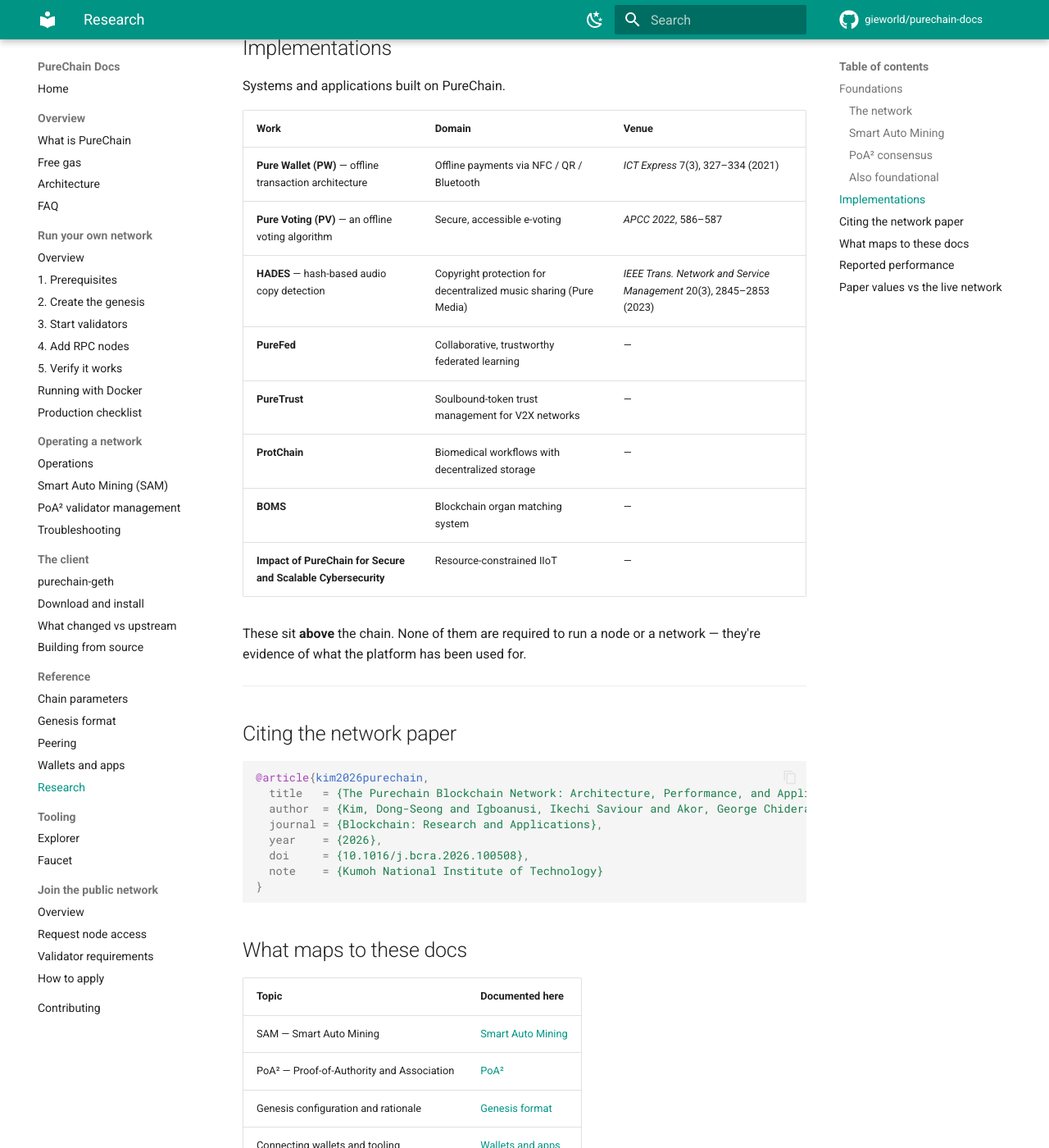
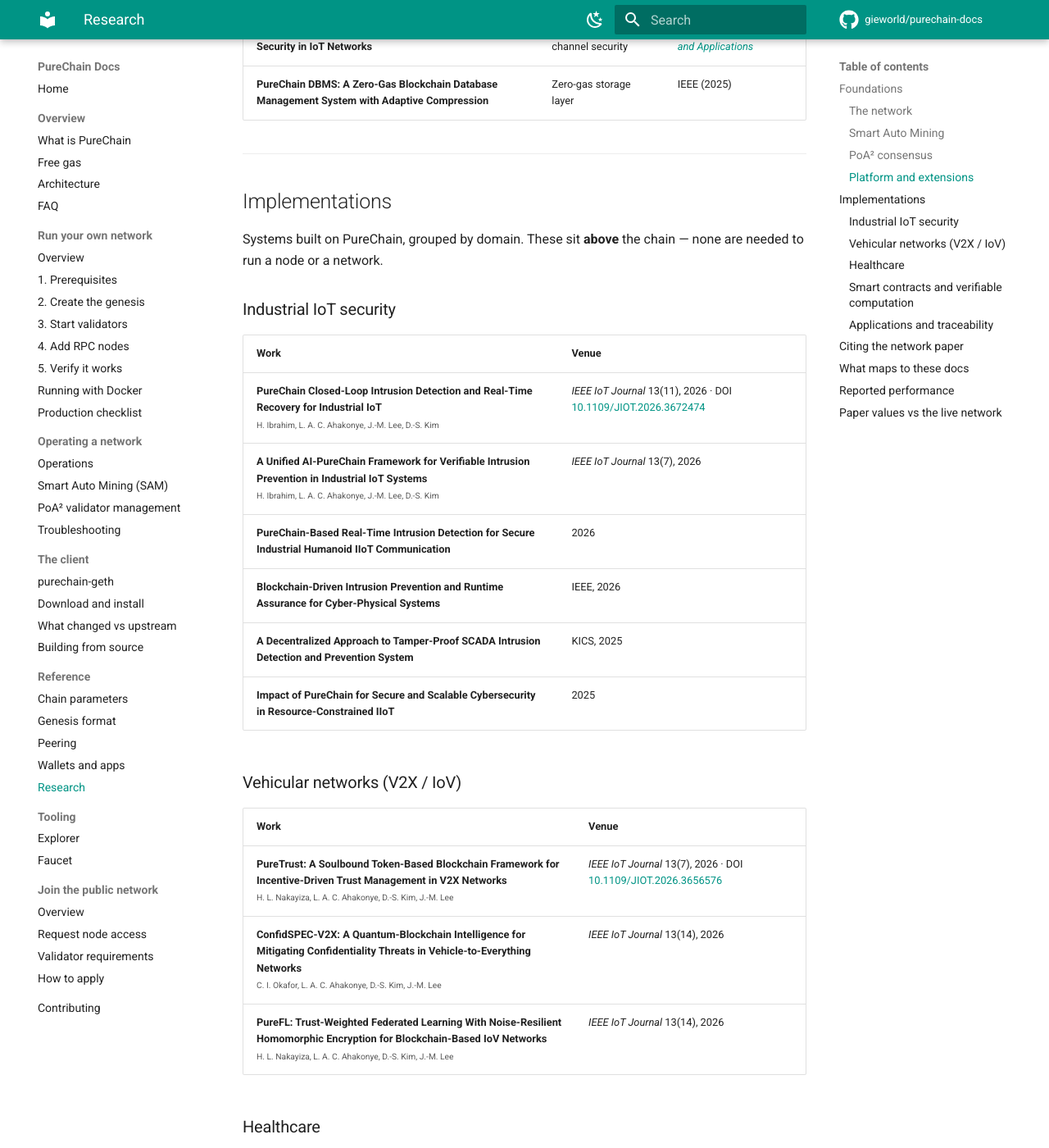
Before and after one commit to gieworld/purechain-docs, an MkDocs documentation site: the page built from docs/05-reference/research.md, in a window 1280 px wide and 1400 px high, scrolled down 1286 px. Shown: the whole window at 82% size. Built offline with MkDocs 1.6.1 and Material for MkDocs 9.7.7, drawn with Linux system fonts in a browser that asks for light colours; comment, search, counter and statistics services are not loaded; some of the changed text lies outside the part shown.

Commit message:
Expand Research with the full PureChain publication corpus
Foundations now cover the network paper, SAM, PoA², plus the platform
extensions (An Overview, Blockchain-as-a-Service, PureQuantum, PureChain DBMS).

Implementations grouped by domain rather than listed flat: industrial IoT
security, V2X/IoV, healthcare, smart contracts and verifiable computation,
and applications/traceability. Includes the IEEE IoT Journal 2026 set with
volumes and the two DOIs confirmed so far.

Links Google Scholar and IEEE Xplore for the current list, since new work
appears regularly and this page should not try to be exhaustive.

Co-Authored-By: Claude Opus 5 (1M context) <noreply@anthropic.com>
Claude-Session: https://claude.ai/code/session_01CqRLHWhgMTg2wwzCFftAbN

```diff
--- a/docs/05-reference/research.md
+++ b/docs/05-reference/research.md
@@ -2,7 +2,8 @@
 
 PureChain comes out of the Networked System Laboratory and the ICT Convergence
 Research Center at **Kumoh National Institute of Technology (KIT)**, Gumi, South
-Korea, and is described across a body of peer-reviewed work.
+Korea. This page collects the work that defines the chain, and the systems built
+on it.
 
 ---
 
@@ -36,43 +37,80 @@ Ethereum network producing over 300% more blocks without SAM across a 12-hour,
 ### PoA² consensus
 
 > **Proof-of-Authority-and-Association Consensus Algorithm for IoT Blockchain Networks**
-> Dong-Seong Kim, Ikechi Saviour Igboanusi, Love Ahakonye, Gabriel O. Anyanwu *et al.*
+> Dong-Seong Kim, Ikechi Saviour Igboanusi, Love Allen Chijioke Ahakonye,
+> Gabriel O. Anyanwu *et al.*
 > *2025 IEEE International Conference on Consumer Electronics (ICCE)*, pp. 1–6
 
 The primary source for [PoA²](../03-operating/poa2.md) and its redundancy-based
 validator management.
 
-### Also foundational
+### Platform and extensions
 
-<!-- TODO: confirm full citations (authors, year, volume/pages, DOI) with the lab -->
-
-- **The Purechain Blockchain Network: An Overview**
-- **Blockchain-as-a-Service: A Pure Chain Approach** —
-  [*Blockchain: Research and Applications*](https://www.sciencedirect.com/science/article/pii/S2096720925001241)
-- **PureQuantum: Towards a Scalable Blockchain Channel Security in IoT Networks** —
-  [*Blockchain: Research and Applications*](https://www.sciencedirect.com/science/article/pii/S2096720925000995)
+| Work | Focus | Venue |
+|---|---|---|
+| **The Purechain Blockchain Network: An Overview** | Platform overview | — |
+| **Blockchain-as-a-Service: A Pure Chain Approach** | BaaS delivery model | [*Blockchain: Research and Applications*](https://www.sciencedirect.com/science/article/pii/S2096720925001241) |
+| **PureQuantum: Towards a Scalable Blockchain Channel Security in IoT Networks** | Post-quantum channel security | [*Blockchain: Research and Applications*](https://www.sciencedirect.com/science/article/pii/S2096720925000995) |
+| **PureChain DBMS: A Zero-Gas Blockchain Database Management System with Adaptive Compression** | Zero-gas storage layer | IEEE (2025) |
 
 ---
 
 ## Implementations
 
-Systems and applications built on PureChain.
+Systems built on PureChain, grouped by domain. These sit **above** the chain —
+none are needed to run a node or a network.
 
-<!-- TODO: confirm full citations and add any missing work -->
+### Industrial IoT security
 
-| Work | Domain | Venue |
-|---|---|---|
-| **Pure Wallet (PW)** — offline transaction architecture | Offline payments via NFC / QR / Bluetooth | *ICT Express* 7(3), 327–334 (2021) |
-| **Pure Voting (PV)** — an offline voting algorithm | Secure, accessible e-voting | *APCC 2022*, 586–587 |
-| **HADES** — hash-based audio copy detection | Copyright protection for decentralized music sharing (Pure Media) | *IEEE Trans. Network and Service Management* 20(3), 2845–2853 (2023) |
-| **PureFed** | Collaborative, trustworthy federated learning | — |
-| **PureTrust** | Soulbound-token trust management for V2X networks | — |
-| **ProtChain** | Biomedical workflows with decentralized storage | — |
-| **BOMS** | Blockchain organ matching system | — |
-| **Impact of PureChain for Secure and Scalable Cybersecurity** | Resource-constrained IIoT | — |
+| Work | Venue |
+|---|---|
+| **PureChain Closed-Loop Intrusion Detection and Real-Time Recovery for Industrial IoT**<br><small>H. Ibrahim, L. A. C. Ahakonye, J.-M. Lee, D.-S. Kim</small> | *IEEE IoT Journal* 13(11), 2026 · DOI [10.1109/JIOT.2026.3672474](https://doi.org/10.1109/JIOT.2026.3672474) |
+| **A Unified AI-PureChain Framework for Verifiable Intrusion Prevention in Industrial IoT Systems**<br><small>H. Ibrahim, L. A. C. Ahakonye, J.-M. Lee, D.-S. Kim</small> | *IEEE IoT Journal* 13(7), 2026 |
+| **PureChain-Based Real-Time Intrusion Detection for Secure Industrial Humanoid IIoT Communication** | 2026 |
+| **Blockchain-Driven Intrusion Prevention and Runtime Assurance for Cyber-Physical Systems** | IEEE, 2026 |
+| **A Decentralized Approach to Tamper-Proof SCADA Intrusion Detection and Prevention System** | KICS, 2025 |
+| **Impact of PureChain for Secure and Scalable Cybersecurity in Resource-Constrained IIoT** | 2025 |
 
-These sit **above** the chain. None of them are required to run a node or a
-network — they're evidence of what the platform has been used for.
+### Vehicular networks (V2X / IoV)
+
+| Work | Venue |
+|---|---|
+| **PureTrust: A Soulbound Token-Based Blockchain Framework for Incentive-Driven Trust Management in V2X Networks**<br><small>H. L. Nakayiza, L. A. C. Ahakonye, D.-S. Kim, J.-M. Lee</small> | *IEEE IoT Journal* 13(7), 2026 · DOI [10.1109/JIOT.2026.3656576](https://doi.org/10.1109/JIOT.2026.3656576) |
+| **ConfidSPEC-V2X: A Quantum-Blockchain Intelligence for Mitigating Confidentiality Threats in Vehicle-to-Everything Networks**<br><small>C. I. Okafor, L. A. C. Ahakonye, D.-S. Kim, J.-M. Lee</small> | *IEEE IoT Journal* 13(14), 2026 |
+| **PureFL: Trust-Weighted Federated Learning With Noise-Resilient Homomorphic Encryption for Blockchain-Based IoV Networks**<br><small>H. L. Nakayiza, L. A. C. Ahakonye, D.-S. Kim, J.-M. Lee</small> | *IEEE IoT Journal* 13(14), 2026 |
+
+### Healthcare
+
+| Work | Venue |
+|---|---|
+| **RemoteCare: AI-Driven Multimodal Predictive Framework With Blockchain for Personalized Remote Patient Monitoring in IoMT**<br><small>C. A. Nnadiekwe, S. O. Ajakwe, J.-M. Lee, D.-S. Kim</small> | *IEEE IoT Journal* 13(3), 2026 |
+| **ProtChain** — permissioned ledger with decentralized storage for biomedical workflows | — |
+| **BOMS** — blockchain organ matching system | — |
+
+### Smart contracts and verifiable computation
+
+| Work | Venue |
+|---|---|
+| **PureChain-Enabled Framework for Trustworthy and Incentivized Smart Contract Vulnerability Detection**<br><small>M. S. Khaliq, L. A. C. Ahakonye, J.-M. Lee, D.-S. Kim</small> | *IEEE IoT Journal*, 2026 (early access) |
+| **PureChain-Based Zero-Knowledge Proofs for Verifiable Machine Learning in Industrial IoT** | KICS, 2025 |
+| **PureFed** — collaborative, trustworthy federated learning | — |
+
+### Applications and traceability
+
+| Work | Venue |
+|---|---|
+| **Blockchain side implementation of Pure Wallet (PW): an offline transaction architecture** | *ICT Express* 7(3), 327–334, 2021 |
+| **Pure Voting (PV): An Offline Voting Algorithm** | *APCC 2022*, 586–587 |
+| **HADES: Hash-based Audio Copy Detection System for Copyright Protection in Decentralized Music Sharing** | *IEEE Trans. Network and Service Management* 20(3), 2845–2853, 2023 |
+| **PureChain NFT-Based Decentralized Inventory Management with Offline Capabilities** | 2025 |
+| **Integrated Blockchain and Machine Learning Framework for Polystyrene Waste Traceability** | IEEE, 2026 |
+
+!!! note "Not exhaustive"
+    New work appears regularly. For the current list, see the authors' profiles
+    on [Google Scholar](https://scholar.google.com/scholar?q=PureChain+blockchain)
+    and [IEEE Xplore](https://ieeexplore.ieee.org/search/searchresult.jsp?queryText=PureChain).
+
+<!-- TODO: fill remaining venue/DOI gaps and confirm author lists with the lab -->
 
 ---
 
```
Also changed, not shown: other parts of docs/05-reference/research.md (+1 -1 lines).
